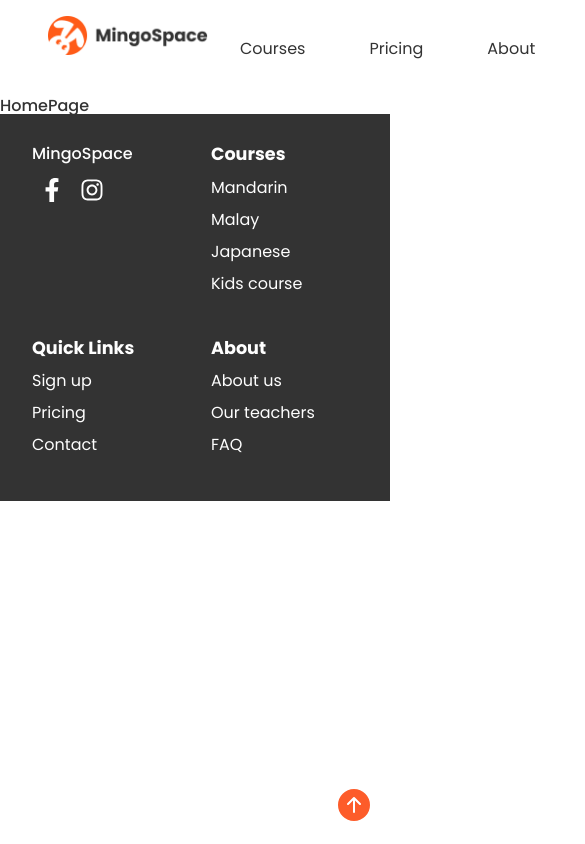
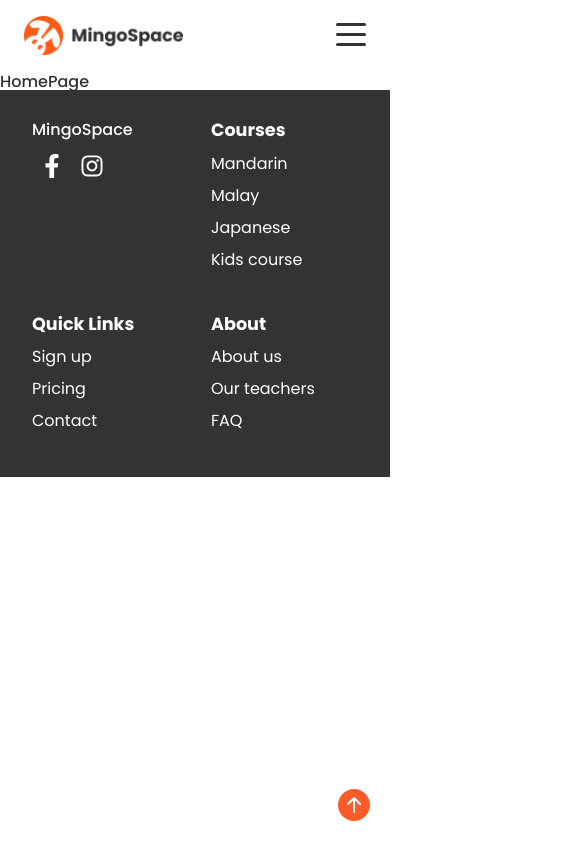
Before and after one commit to axseinga/mingo-space-website, a React app: page / in a window 390 px wide. Shown: the top 844 px of the page, 585 px wide, since content can reach past the window. Built offline with nearby package versions, Linux system fonts and the light colour scheme.

Commit message:
add mobile menu

```diff
--- a/src/App.js
+++ b/src/App.js
@@ -6,6 +6,7 @@ import { StyledApp } from "./App.styled";
 import { GlobalStyle } from "./styles/globalStyle";
 import { theme } from "./styles/theme";
 import { NavDesktop } from "./components/nav/NavDesktop";
+import { NavMobile } from "./components/nav/NavMobile";
 import { Footer } from "./components/footer/Footer";
 import { BackLink } from "./components/backlink/BackLink";
 
@@ -15,7 +16,7 @@ const App = () => {
             <StyledApp>
                 <GlobalStyle />
                 <BrowserRouter>
-                    <NavDesktop />
+                    <NavMobile />
                     <PagesRoutes />
                     <Footer />
                     <BackLink />
--- a/src/components/nav/NavMobile.js
+++ b/src/components/nav/NavMobile.js
@@ -0,0 +1,65 @@
+import React, { useState } from "react";
+import { Button } from "../button/Button";
+import {
+    StyledNavMobile,
+    StyledNavLinkMobile,
+} from "./styled/NavMobile.styled";
+
+export const NavMobile = () => {
+    const [showMenu, setShowMenu] = useState(false);
+
+    const navLinks = [
+        {
+            text: "Courses",
+            href: "/courses",
+            subNav: [
+                { text: "Mandarin", href: "/courses/mandarin" },
+                { text: "Malay", href: "/courses/malay" },
+                { text: "Japanese", href: "/courses/japanese" },
+                { text: "Kids course", href: "/courses/kidscourse" },
+            ],
+        },
+        { text: "Pricing", href: "/pricing" },
+        { text: "About", href: "/about" },
+        { text: "Resources", href: "/resources" },
+        { text: "Contact", href: "/contact" },
+    ];
+
+    return (
+        <StyledNavMobile>
+            <div className="NavMobile-nav">
+                <a href="/">
+                    <img src="./assets/logo_mingospace.png" alt="Mingo Space" />
+                </a>
+                <div
+                    className="NavMobile-hamburger"
+                    onClick={() => setShowMenu(!showMenu)}
+                >
+                    <div></div>
+                </div>
+            </div>
+            {showMenu && (
+                <div className="NavMobile-menu">
+                    <ul>
+                        {navLinks.map((link) => (
+                            <li key={link.href}>
+                                <StyledNavLinkMobile to={link.href}>
+                                    {link.text}
+                                </StyledNavLinkMobile>
+                            </li>
+                        ))}
+                    </ul>
+                    <StyledNavLinkMobile to="/register">
+                        <Button
+                            type="button"
+                            default
+                            onClick={() => console.log("clicked btn")}
+                        >
+                            Register now
+                        </Button>
+                    </StyledNavLinkMobile>
+                </div>
+            )}
+        </StyledNavMobile>
+    );
+};
--- a/src/components/nav/styled/NavMobile.styled.js
+++ b/src/components/nav/styled/NavMobile.styled.js
@@ -1,6 +1,80 @@
 import styled from "styled-components";
 import { NavLink } from "react-router-dom";
 
-export const StyledNavMobile = styled.nav``;
+export const StyledNavMobile = styled.nav`
+    position: relative;
+    padding: 1rem 1.5rem;
+    z-index: 10;
 
-export const StyledNavLinkMobile = styled(NavLink)``;
+    & .NavMobile-nav {
+        display: flex;
+        justify-content: space-between;
+
+        & img {
+            width: 10rem;
+            height: auto;
+        }
+        .NavMobile-hamburger {
+            width: 30px;
+            cursor: pointer;
+        }
+
+        .NavMobile-hamburger:before,
+        .NavMobile-hamburger:after,
+        .NavMobile-hamburger div {
+            background-color: ${({ theme }) => theme.color.text};
+            content: "";
+            display: block;
+            height: 3px;
+            border-radius: 3px;
+            margin: 7px 0;
+            transition: 0.5s;
+        }
+
+        .NavMobile-hamburger:hover:before {
+            transform: translateY(10px) rotate(130deg);
+        }
+        .NavMobile-hamburger:hover:after {
+            transform: translateY(-10px) rotate(-130deg);
+        }
+        .NavMobile-hamburger:hover div {
+            transform: scale(0);
+        }
+    }
+
+    .NavMobile-menu {
+        position: absolute;
+        top: 60px;
+        left: 0;
+        height: 90vh;
+        width: 100vw;
+        padding: 2rem 0.5rem;
+        display: flex;
+        flex-direction: column;
+        gap: 2rem;
+        align-items: stretch;
+        background-color: ${({ theme }) => theme.color.white};
+        text-align: center;
+
+        & ul {
+            & li {
+                margin: 2rem 0;
+                padding-bottom: 20px;
+                border-bottom: 1px solid ${({ theme }) => theme.color.disabled};
+                width: 100%;
+            }
+        }
+    }
+`;
+
+export const StyledNavLinkMobile = styled(NavLink)`
+    color: ${({ theme }) => theme.color.text};
+    text-decoration: none;
+    font-size: 1.5rem;
+    font-weight: 400;
+
+    &:active,
+    &:hover {
+        color: ${({ theme }) => theme.color.btnDefault};
+    }
+`;
```
Also changed, not shown: 1 other file (tests, documents, lock files or other folders).
